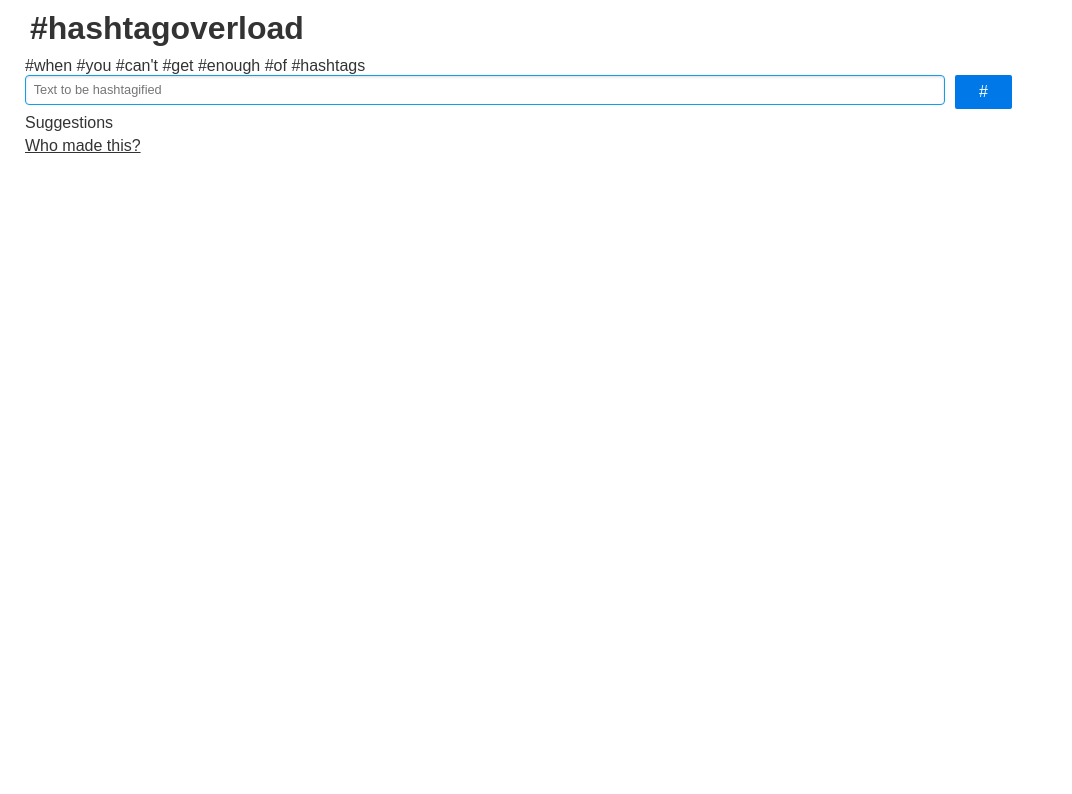
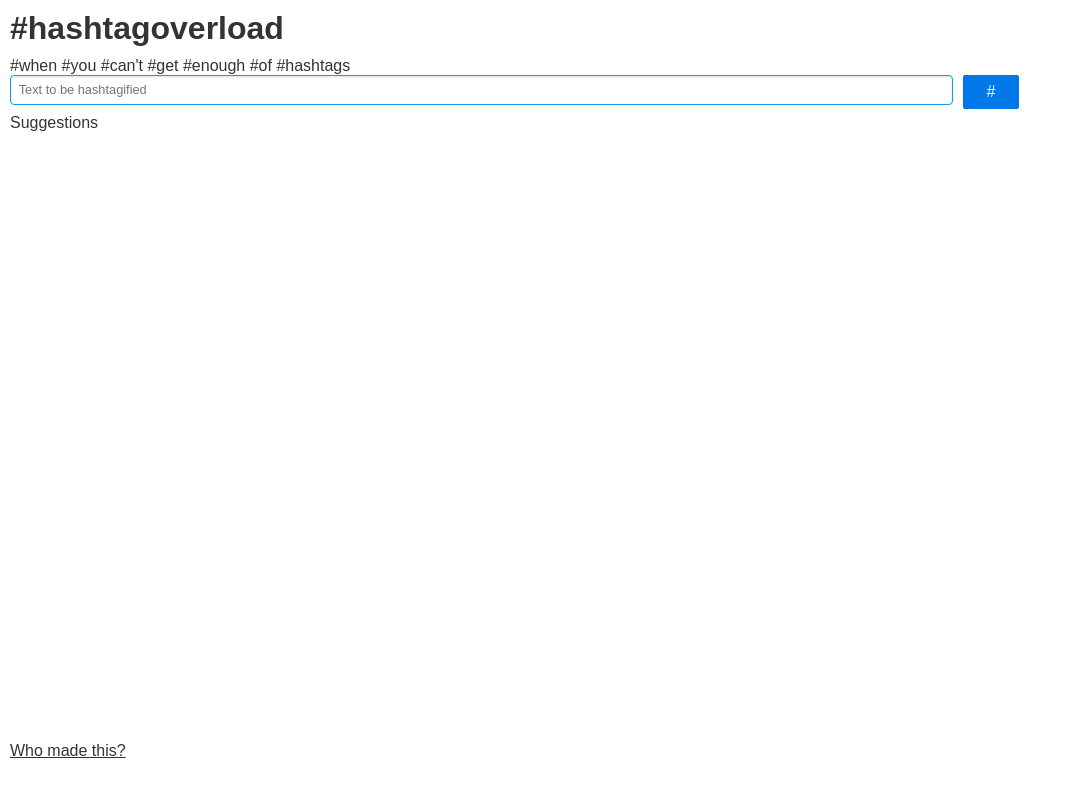
Before and after one commit to ronaldsuwandi/hashtagoverload, a website: page public/index.html in a window 1280 px wide. Shown: the whole page, without its empty margins (0-1072 px from the left). Drawn offline with Linux system fonts and the light colour scheme; some packages are replaced by stand-ins of ours; a script that the page names is missing.

Commit message:
footer realigned

```diff
--- a/public/css/base.css
+++ b/public/css/base.css
@@ -16,12 +16,15 @@
   src: url('../font/marion.ttf');
 }
 
+* {
+  box-sizing:border-box;
+  color: #333333
+}
+
 /* base */
-* {
-  box-sizing: border-box;
+div {
   padding-left: 5px;
   padding-right: 5px;
-  color: #333333
 }
 
 body {
@@ -87,3 +90,8 @@ h1 {
 .l-selected-main {
   margin: 5px 0px 5px 0px;
 }
+
+.l-footer {
+  position: absolute;
+  bottom: 5%;
+}
--- a/public/index.html
+++ b/public/index.html
@@ -47,10 +47,11 @@
       <div class="pure-u-7-8 suggestions"></div>
     </div>
 
-	<div class="footer">
-    <a href="/about">Who made this?</a>
-
-    <div class="fb-like" data-href="https://www.facebook.com/hashtagoverloadme" data-send="false" data-layout="button_count" data-width="450" data-show-faces="true"></div>
+  	<div class="pure-g l-footer">
+      <div class="pure-u-1">
+        <a href="/about">Who made this?</a>
+        <div class="fb-like" data-href="https://www.facebook.com/hashtagoverloadme" data-send="false" data-layout="button_count" data-width="450" data-show-faces="true"></div>
+      </div>
     </div>
   </section>
 
--- a/server/app.js
+++ b/server/app.js
@@ -68,6 +68,3 @@ function getSynonyms(word, res) {
     }
   });
 }
-
-// location-based (wwdc conference)
-// freinds
```
